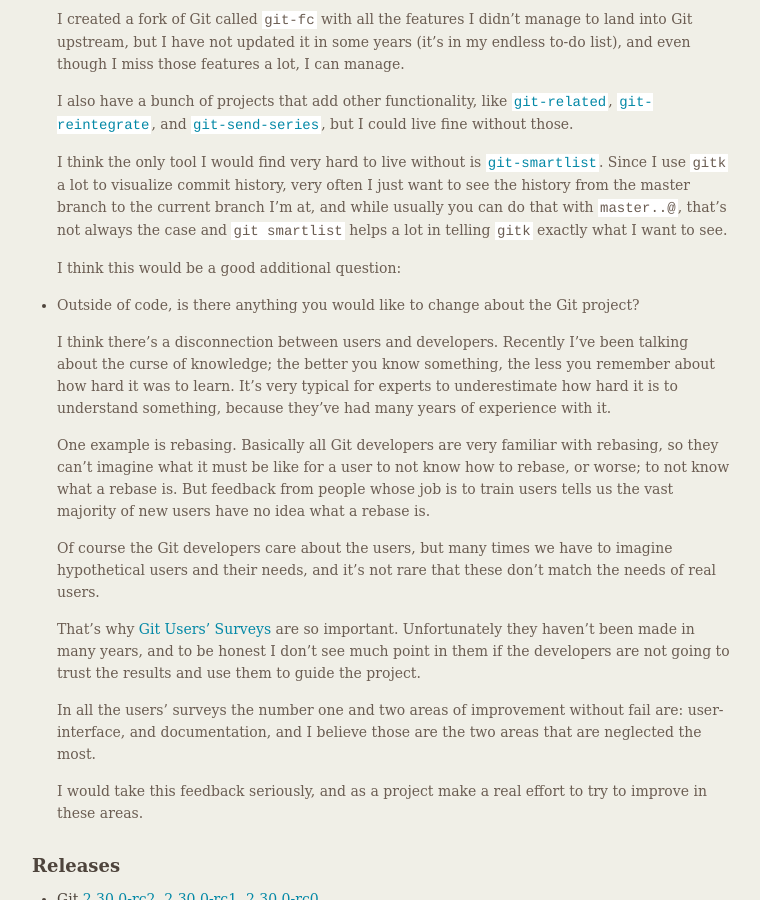
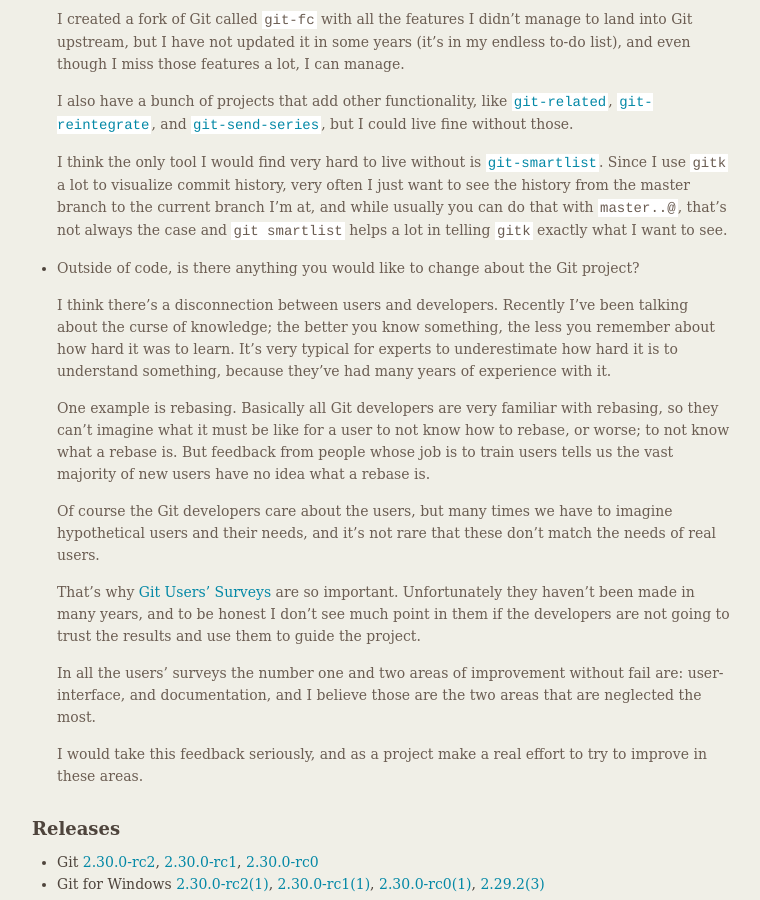
Before and after one commit to git/git.github.io, a Jekyll site: the page built from _posts/2020-12-26-edition-70.markdown, in a window 1280 px wide and 900 px high, scrolled down 5004 px. Shown: the whole window, without its empty margins (377-1137 px from the left). Built offline with Jekyll 4.4.1, drawn with Linux system fonts in a browser that asks for light colours.

Commit message:
rn-70: remove unintentionally added phrase from Felipe's interview

```diff
--- a/_posts/2020-12-26-edition-70.markdown
+++ b/_posts/2020-12-26-edition-70.markdown
@@ -334,8 +334,6 @@
   always the case and `git smartlist` helps a lot in telling `gitk`
   exactly what I want to see.
 
-  I think this would be a good additional question:
-
 * Outside of code, is there anything you would like to change about
   the Git project?
 
```
